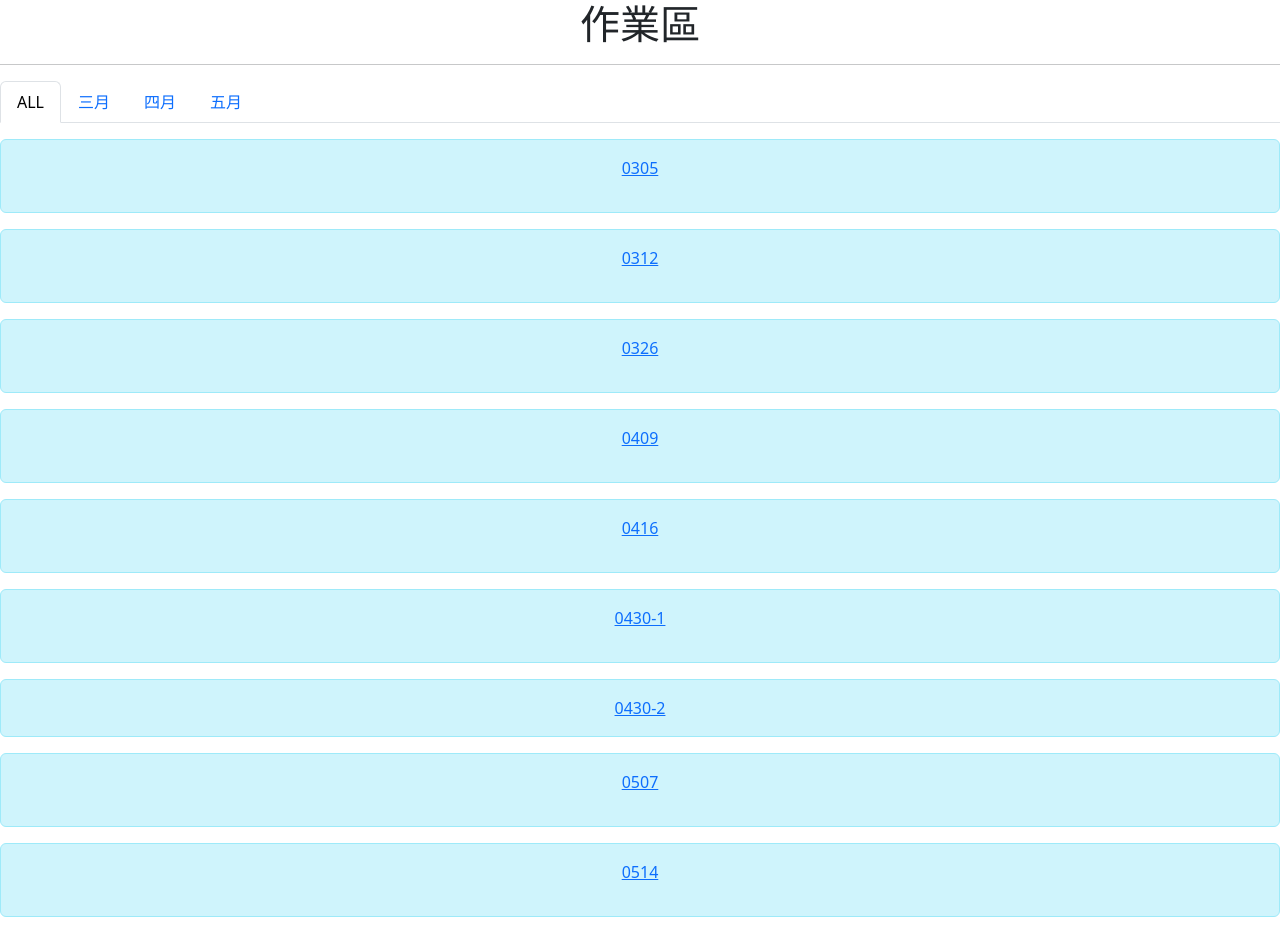
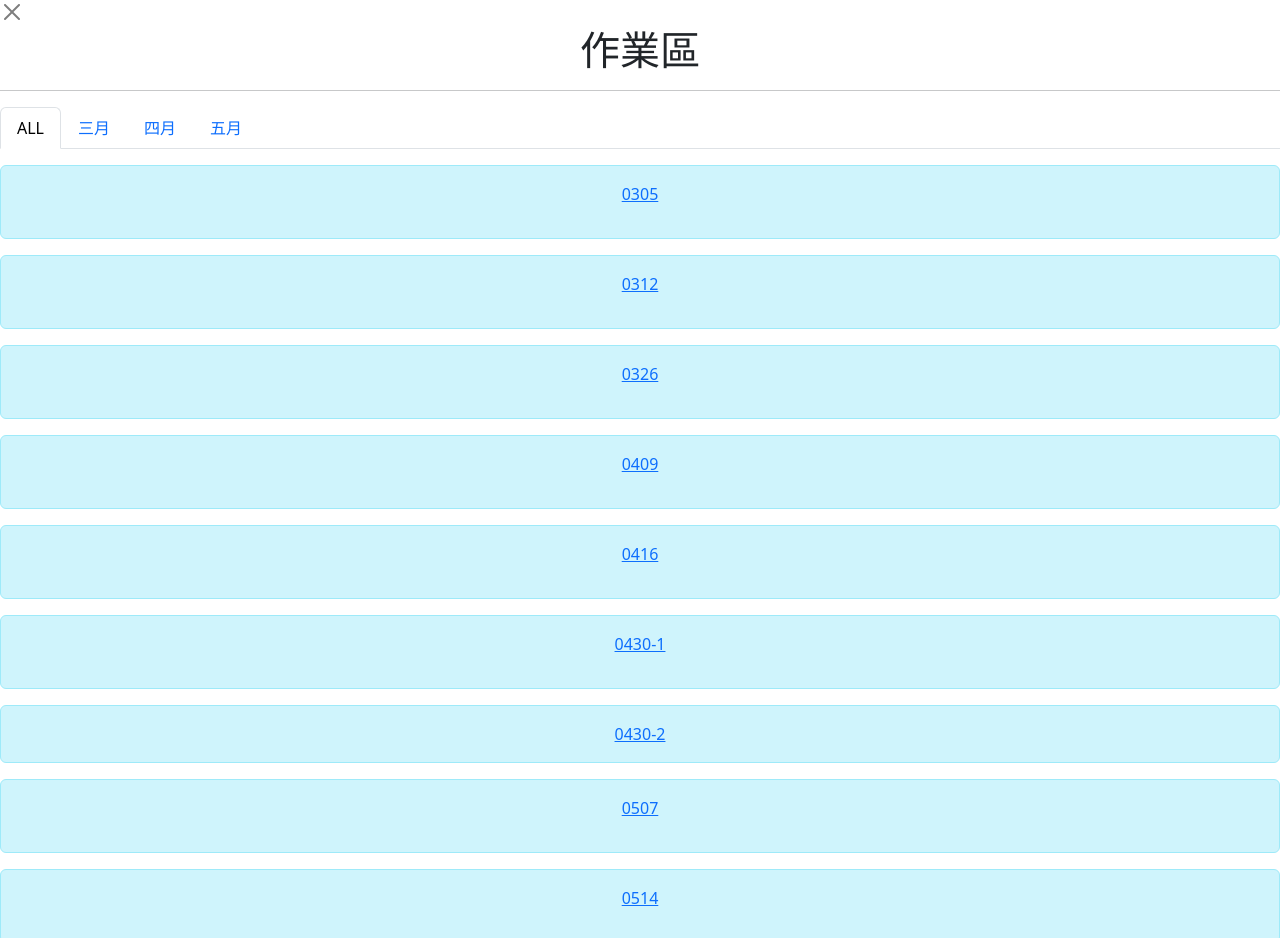
Before and after one commit to zouyiiii/zouyiiii.github.com, a plain HTML site: page 作業區/index.html in a window 1280 px wide. Shown: the top 938 px of the page. Drawn offline with nearby package versions, Linux system fonts and the light colour scheme.

Commit message:
Update index.html
1

```diff
--- a/作業區/index.html
+++ b/作業區/index.html
@@ -5,8 +5,12 @@
 <title>無標題文件</title>
 </head>
 <link href="https://cdn.jsdelivr.net/npm/bootstrap@5.3.3/dist/css/bootstrap.min.css" rel="stylesheet" integrity="sha384-QWTKZyjpPEjISv5WaRU9OFeRpok6YctnYmDr5pNlyT2bRjXh0JMhjY6hW+ALEwIH" crossorigin="anonymous">
-		<script src="https://cdn.jsdelivr.net/npm/bootstrap@5.3.3/dist/js/bootstrap.bundle.min.js" integrity="sha384-YvpcrYf0tY3lHB60NNkmXc5s9fDVZLESaAA55NDzOxhy9GkcIdslK1eN7N6jIeHz" crossorigin="anonymous"></script>
+<script src="https://cdn.jsdelivr.net/npm/bootstrap@5.3.3/dist/js/bootstrap.bundle.min.js" integrity="sha384-YvpcrYf0tY3lHB60NNkmXc5s9fDVZLESaAA55NDzOxhy9GkcIdslK1eN7N6jIeHz" crossorigin="anonymous"></script>
 <body>
+	<a href="../index.html">
+	<button type="button" class="btn-close"></button>
+	</a>
+
 	<h1 class="text-center">作業區</h1>
 	<hr>
 	<!-- 導覽元件 -->
```
